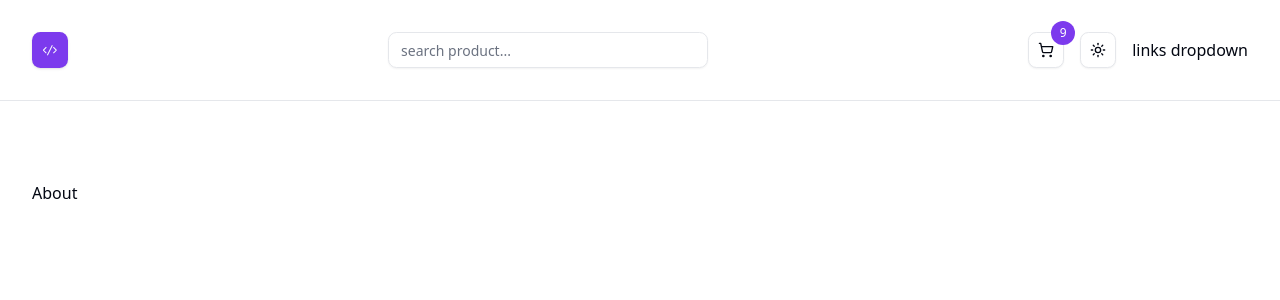
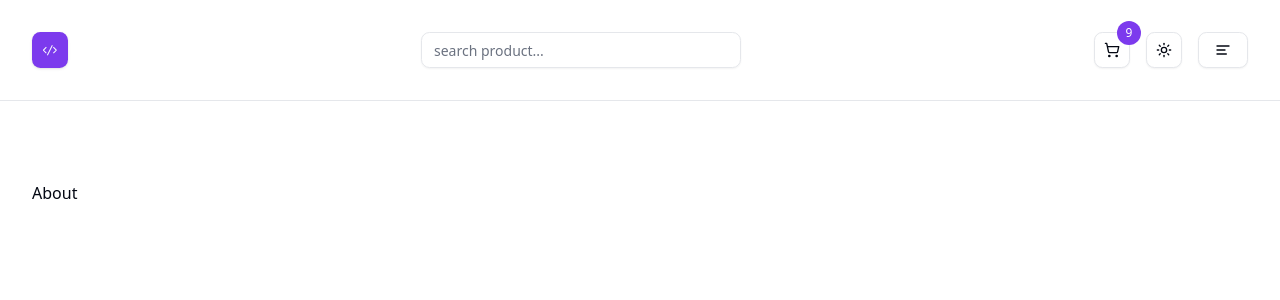
Before and after one commit to md-danishraza/store-front-nextjs, a Next.js app: page /about in a window 1280 px wide. Shown: the top 300 px of the page. Built offline with nearby package versions, Linux system fonts and the light colour scheme.

Commit message:
links dropdown initial

```diff
--- a/components/navbar/LinksDropdown.tsx
+++ b/components/navbar/LinksDropdown.tsx
@@ -1,10 +1,35 @@
-import React from 'react'
-
+import {
+  DropdownMenu,
+  DropdownMenuContent,
+  DropdownMenuItem,
+  DropdownMenuTrigger,
+  DropdownMenuSeparator,
+} from '@/components/ui/dropdown-menu';
+import { LuAlignLeft } from 'react-icons/lu';
+import Link from 'next/link';
+import { Button } from '../ui/button';
+import { links } from '@/utils/links';
+import { link } from 'fs';
 function LinksDropdown() {
   return (
-    <div>
-      links dropdown
-    </div>
+    <DropdownMenu>
+      <DropdownMenuTrigger asChild>
+        <Button variant='outline' className='flex gap-4 max-w-[100px]'>
+          <LuAlignLeft className='h-6 w-6'/>
+        </Button>
+      </DropdownMenuTrigger>
+      <DropdownMenuContent className='w-48' align='start' sideOffset={10}>
+        {
+          links.map(link=>{
+            return <DropdownMenuItem key={link.href}>
+              <Link href={link.href} className='capitalize w-full'>
+              {link.label}
+              </Link>
+            </DropdownMenuItem>
+          })
+        }
+      </DropdownMenuContent>
+    </DropdownMenu>
   )
 }
 
--- /dev/null
+++ b/utils/links.ts
@@ -0,0 +1,13 @@
+type NavLink = {
+  href: string;
+  label: string;
+};
+
+export const links: NavLink[] = [
+  { href: "/", label: "home" },
+  { href: "/about", label: "about" },
+  { href: "/products", label: "products" },
+  { href: "/favorites", label: "favorites" },
+  { href: "/cart", label: "cart" },
+  { href: "/orders", label: "orders" },
+];
```
